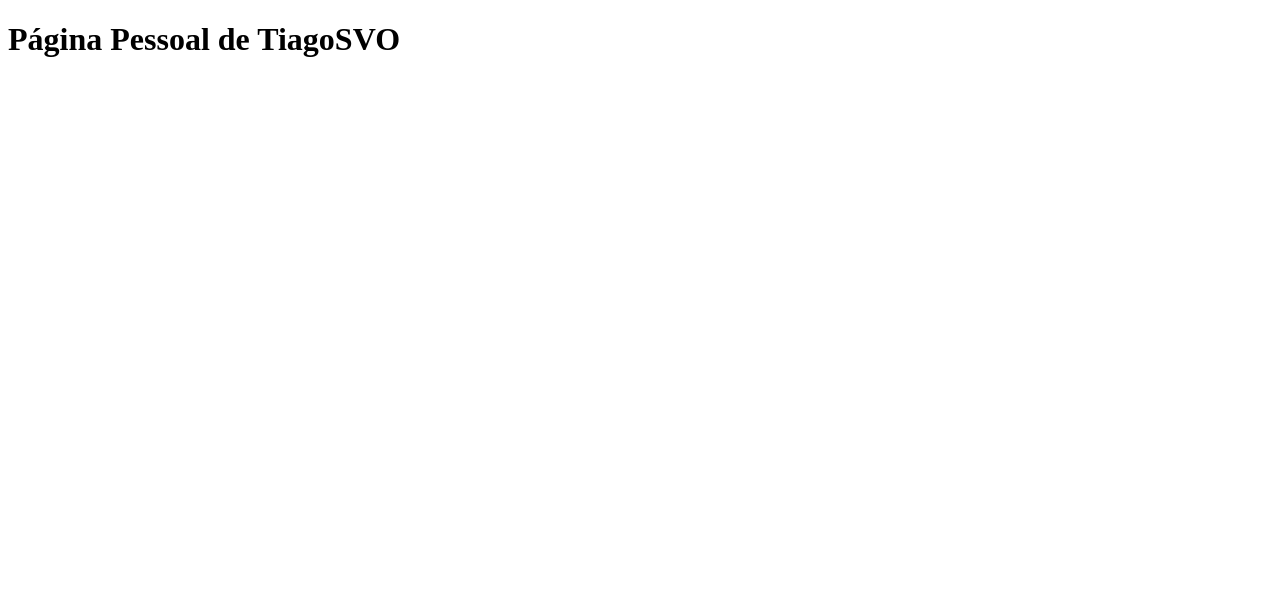
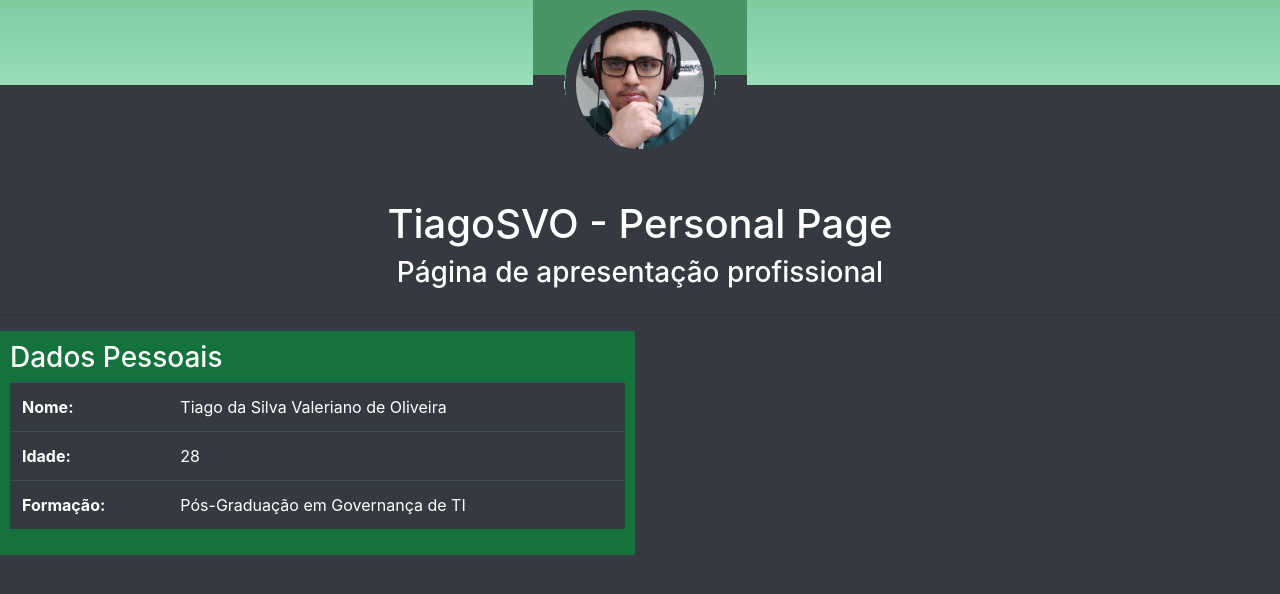
Before and after one commit to TiagoSVO/tiagosvo.github.io, a plain HTML site: page index.html in a window 1280 px wide. Drawn offline with nearby package versions, Linux system fonts and the light colour scheme.

Commit message:
Testando layout de página

```diff
--- a/index.html
+++ b/index.html
@@ -1,9 +1,72 @@
 <!DOCTYPE html>
 <html>
-  <head>
-    <meta charset="utf-8"/>
-  </head>
-  <body>
-    <h1>Página Pessoal de TiagoSVO</h1>
-  </body>
+
+<head>
+    <!-- Required meta tags -->
+    <meta charset="utf-8">
+    <meta name="viewport" content="width=device-width, initial-scale=1, shrink-to-fit=no">
+    <!-- Bootstrap CSS -->
+    <link rel="stylesheet" href="https://stackpath.bootstrapcdn.com/bootstrap/4.3.1/css/bootstrap.min.css" integrity="sha384-ggOyR0iXCbMQv3Xipma34MD+dH/1fQ784/j6cY/iJTQUOhcWr7x9JvoRxT2MZw1T" crossorigin="anonymous">
+    <link rel="stylesheet" type="text/css" href="styles.css">
+    <title>TiagoSVO - Personal Page</title>
+</head>
+
+<body>
+    <div class="container-fluid">
+        <div class="row top-bar">
+            <div class="col-5 top-bar-contentSide"></div>
+            <div class="col-2 top-bar-contentCenter">
+                <div class="perfil-img-wrapper text-center">
+                    <!-- <img src="images/perfil.jpg" class="img-fluid perfil-img"> -->
+                    <div class="perfil-img"></div>
+                </div>
+            </div>
+            <div class="col-5 top-bar-contentSide"></div>
+        </div>
+    </div>
+    <div class="container">
+        <div class="row">
+            <div class="col">
+                <div class="text-center">
+                    <h1 class="">TiagoSVO - Personal Page</h1>
+                    <h3>Página de apresentação profissional</h3>
+                </div>
+            </div>
+        </div>
+    </div>
+    <hr/>
+    <div class="container-fluid">
+        <div class="row">
+            <div class="col green-card-transparency">
+                <h3>Dados Pessoais</h3>
+                <table class="table table-dark">
+                  <tbody>
+                    <tr>
+                      <th scope="row">Nome: </th>
+                      <td>Tiago da Silva Valeriano de Oliveira</td>
+                    </tr>
+                    <tr>
+                      <th scope="row">Idade: </th>
+                      <td id="calc-age"></td>
+                    </tr>
+                    <tr>
+                      <th scope="row">Formação: </th>
+                      <td>Pós-Graduação em Governança de TI</td>
+                    </tr>
+                  </tbody>
+                </table>
+            </div>
+            <div class="col">
+
+            </div>
+        </div>
+    </div>
+    <!-- Scripts -->
+    <script src="https://code.jquery.com/jquery-3.3.1.slim.min.js" integrity="sha384-q8i/X+965DzO0rT7abK41JStQIAqVgRVzpbzo5smXKp4YfRvH+8abtTE1Pi6jizo" crossorigin="anonymous"></script>
+    <script src="https://cdnjs.cloudflare.com/ajax/libs/popper.js/1.14.7/umd/popper.min.js" integrity="sha384-UO2eT0CpHqdSJQ6hJty5KVphtPhzWj9WO1clHTMGa3JDZwrnQq4sF86dIHNDz0W1" crossorigin="anonymous"></script>
+    <script src="https://stackpath.bootstrapcdn.com/bootstrap/4.3.1/js/bootstrap.min.js" integrity="sha384-JjSmVgyd0p3pXB1rRibZUAYoIIy6OrQ6VrjIEaFf/nJGzIxFDsf4x0xIM+B07jRM" crossorigin="anonymous"></script>
+    <script type="text/javascript" src="js/main.js"></script>
+    <!-- /Scripts -->
+</body>
+
 </html>
--- /dev/null
+++ b/js/main.js
@@ -0,0 +1,5 @@
+$(document.body).ready(function () {
+  var today = new Date()
+  var age = today.getFullYear() - 1991
+  $('#calc-age').html(age)
+})
--- /dev/null
+++ b/styles.css
@@ -0,0 +1,40 @@
+body {
+  background: #343a40;
+  color: white
+}
+
+.perfil-img {
+  border-radius: 50%;
+  border: 11px solid #343a40;
+  background-repeat: no-repeat;
+  background-position: top;
+  width: 150px;
+  height: 150px;
+  background-image: url(images/perfil.jpg);
+  background-size: 150px;
+  margin: 0 auto;
+
+}
+
+.perfil-img-wrapper {
+  padding: 10px;
+}
+
+.top-bar {
+  background: linear-gradient(#4a9468 50%, rgba(255,0,0,0) 50%);
+  max-height: 150px;
+  margin-bottom: 50px;
+}
+
+.top-bar-contentCenter {
+  background: radial-gradient(#9adeb6 50%, rgba(255,0,0,0) 50%);
+}
+
+.top-bar-contentSide {
+    background: linear-gradient(#7fcc9f 0%,#99deb6 50%, rgba(255,0,0,0) 50%);
+}
+
+.green-card-transparency {
+  padding: 10px;
+  background: linear-gradient(rgba(7,138,61,0.7) 0%, rgba(7,138,61,0.7) 50%);
+}
```
Also changed, not shown: images/perfil.jpg (added), 1 other file.
